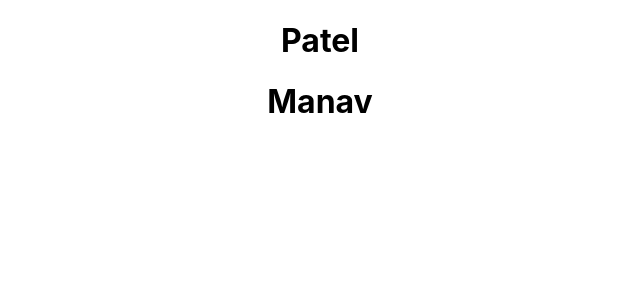
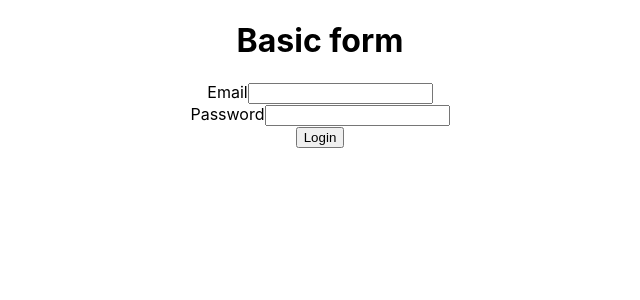
Before and after one commit to manav278/ReactHooks, a React (Create React App) app: page / in a window 1280 px wide. Shown: the top 300 px of the page, without its empty margins (320-960 px from the left). Built offline with nearby package versions, Linux system fonts and the light colour scheme.

Commit message:
[Added]: Basic Form Component Added

```diff
--- a/src/App.js
+++ b/src/App.js
@@ -5,6 +5,7 @@ import Hooksa from './components/Hooksa';
 import UseStateArray from './components/UseStateArray';
 import Usestateobject from './components/Usestateobject';
 import ShotCircuitEval from './components/ShotCircuitEval';
+import Basicform from './components/forms/Basicform';
 
 function App() {
   // var val="Code with Manav"
@@ -53,7 +54,9 @@ function App() {
 
       {/* --------------------------------- */}
 
-      <ShotCircuitEval></ShotCircuitEval>
+      {/* <ShotCircuitEval></ShotCircuitEval> */}
+
+      <Basicform></Basicform>
 
     </div>
   );
--- /dev/null
+++ b/src/components/forms/Basicform.js
@@ -0,0 +1,22 @@
+import React, { useState } from 'react'
+
+export default function Basicform() {
+    const [email, setEmail] = useState('')
+    const [password, setPassword] = useState('')
+    return (
+        <div>
+            <h1>Basic form</h1>
+            <form action="">
+                <div>
+                    <label htmlFor='email'>Email</label>
+                    <input type='email' name='email' id='email' onChange={(e) => { setEmail(e.target.value) }} />
+                </div>
+                <div>
+                    <label htmlFor='password'>Password</label>
+                    <input type='password' name='password' id='password' onChange={(e) => { setEmail(e.target.value) }} />
+                </div>
+                <button type='submit'>Login</button>
+            </form>
+        </div>
+    )
+}
```
